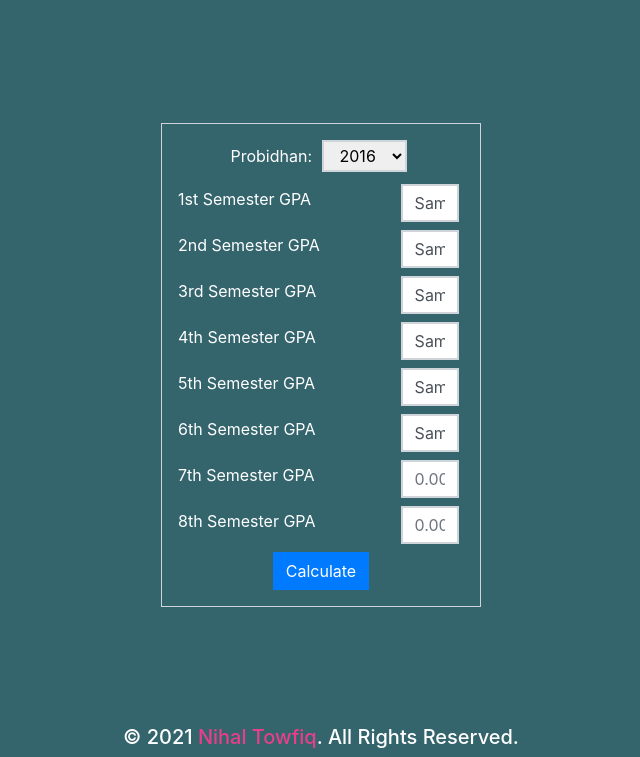
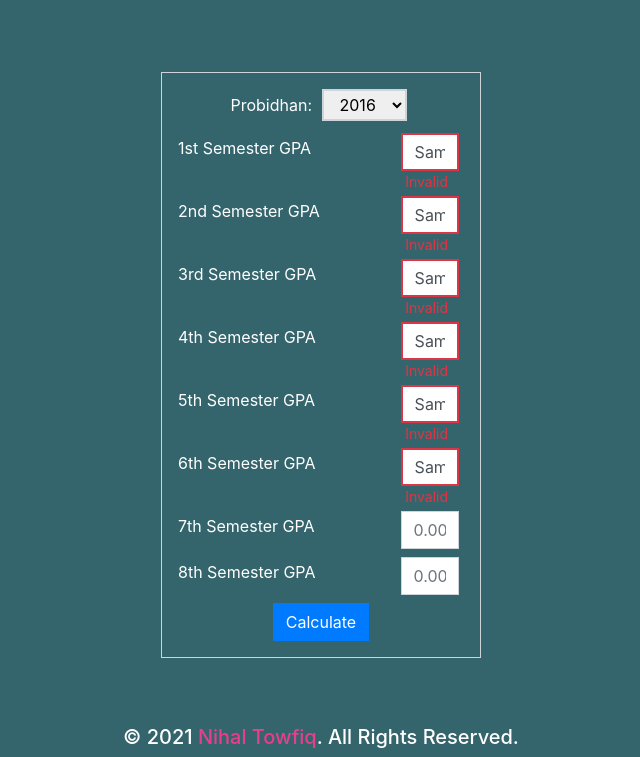
Before and after one commit to nihaltowfiq/bteb-diploma-gpa-calculator, a plain HTML site: page cgpa.html in a window 1280 px wide. Both pictures are taken after typing "Sample", "Sample", "Sample", "Sample", "Sample", "Sample" into the empty fields and a click on the button "Calculate". Shown: the part 45-802 px from the top of the page, without its empty margins (319-959 px from the left). Drawn offline with nearby package versions, Linux system fonts and the light colour scheme.

Commit message:
input validate done

```diff
--- a/cgpa.html
+++ b/cgpa.html
@@ -26,7 +26,7 @@
                     justify-content-center
                     text-center
                 "
-                style="height: calc(100vh - 80px)"
+                style="min-height: calc(100vh - 80px)"
             >
                 <div class="col-md-12">
                     <form id="cgpa_form" autocomplete="off">
--- a/js/script.js
+++ b/js/script.js
@@ -9,12 +9,24 @@ const importanceOfGPA_2016 = [5, 5, 5, 10, 15, 20, 25, 15];
 
 cgpaInputs.forEach((input, index) => {
     input.addEventListener('change', (e) => {
-        const value = e.target.value.trim();
+        const element = e.target;
+        const value = element.value.trim();
         const gpa = validateGPA(value);
         if (gpa) {
             allSemesterGPA[index] = gpa;
+            document.querySelector(`.m${index}`).remove();
+            element.style.border = '1px solid var(--light) ';
         } else {
-            console.log(e.target.parentElement);
+            if (!document.querySelector(`.m${index}`)) {
+                const message = document.createElement('p');
+                message.classList = `text-danger invalid_message m${index}`;
+                message.innerText = 'Invalid';
+                element.parentElement.insertAdjacentElement(
+                    'afterend',
+                    message
+                );
+                element.style.border = '2px solid var(--danger)';
+            }
         }
     });
 });
--- a/styles/style.css
+++ b/styles/style.css
@@ -21,12 +21,11 @@ a:hover {
 input {
     margin: 0 5px !important;
     padding: 0.2rem 0.75rem !important;
-    border: 2px solid var(--light) !important;
     border-radius: 0 !important;
 }
 input:focus {
     box-shadow: none !important;
-    border: 2px solid var(--pink) !important;
+    border: 2px solid var(--primary) !important;
 }
 button {
     border-radius: 0 !important;
@@ -58,6 +57,12 @@ select {
 .cgpa_input_group > input {
     width: 3.65rem;
 }
+.invalid_message {
+    font-size: 14px;
+    text-align: right;
+    color: var(--danger);
+    margin: -0.5rem 1rem 0.25rem 0;
+}
 .probidhan_select_group {
     margin-bottom: 0.5rem;
 }
@@ -65,5 +70,5 @@ select {
     outline: none;
 }
 .probidhan_select_group > select:focus {
-    border: 2px solid var(--pink) !important;
+    border: 2px solid var(--primary) !important;
 }
```
